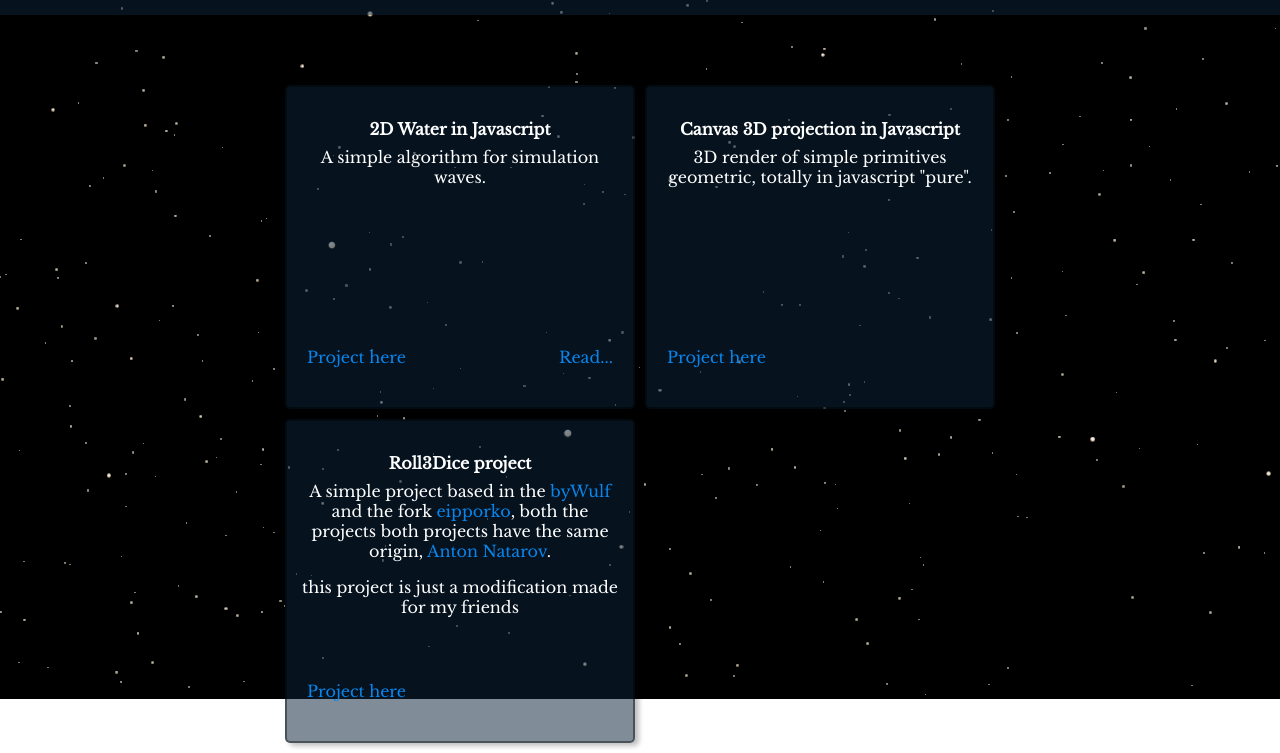
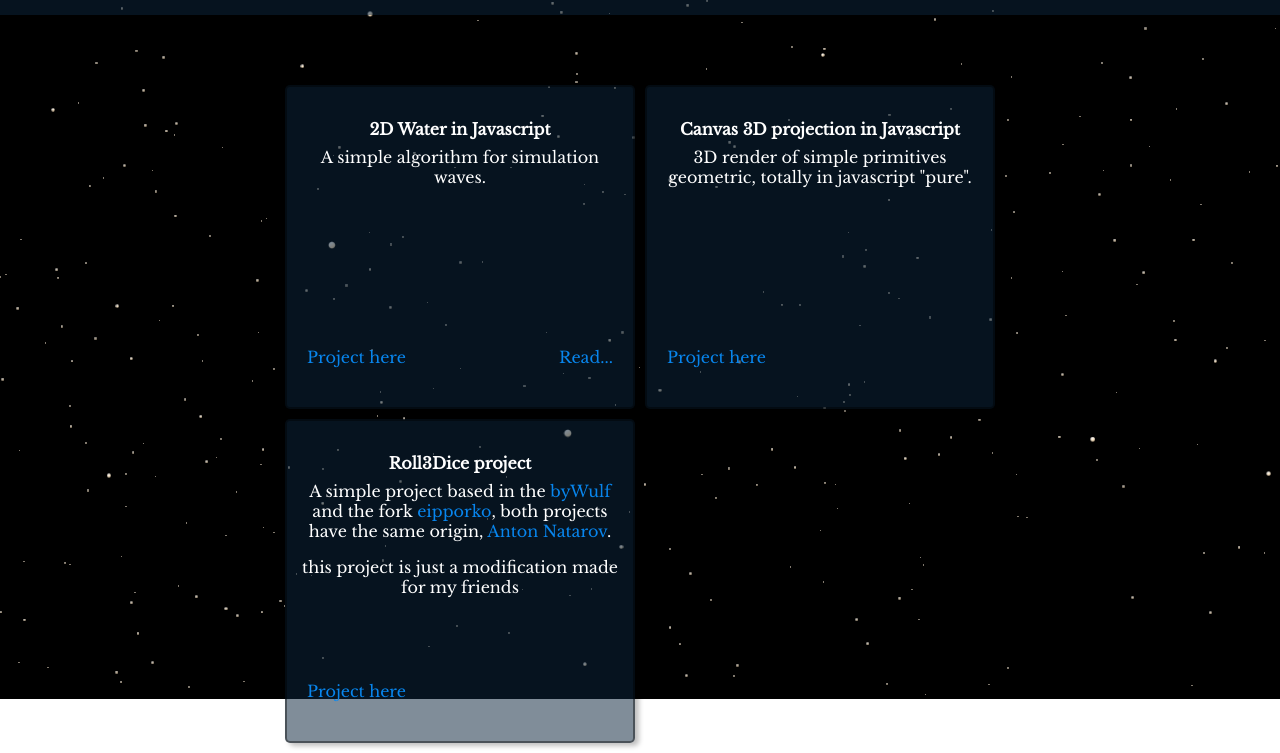
Before and after one commit to OsouzaTI/osouzati.github.io, a plain HTML site: page index.html in a window 1280 px wide. Shown: the part 101-854 px from the top of the page. Drawn offline with nearby package versions, Linux system fonts and the light colour scheme.

Commit message:
project description

```diff
--- a/index.html
+++ b/index.html
@@ -92,8 +92,7 @@
                             <!-- <div class="p-date">18/01/2000</div> -->
                             <div class="p-description">
                                 A simple project based in the <a href="https://github.com/byWulf/threejs-dice">byWulf</a>
-                                and the fork <a href="https://github.com/eipporko/threejs-dice">eipporko</a>, both the projects
-                                both projects have the same origin, <a href="http://a.teall.info/dice/">Anton Natarov</a>.
+                                and the fork <a href="https://github.com/eipporko/threejs-dice">eipporko</a>, both projects have the same origin, <a href="http://a.teall.info/dice/">Anton Natarov</a>.
                                 <p>this project is just a modification made for my friends</p>
                             </div>
                         </div>
```
